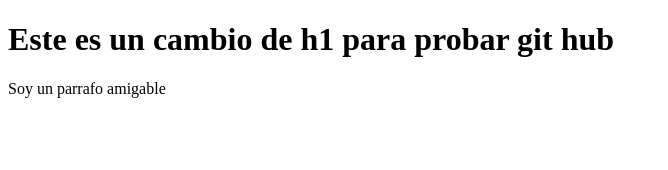
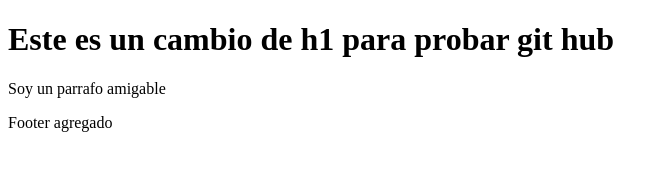
Before and after one commit to visforvioleta/repo-prueba2610, a plain HTML site: page index.html in a window 1280 px wide. Shown: the whole page, without its empty margins (0-668 px from the left). Drawn offline with Linux system fonts and the light colour scheme.

Commit message:
Mas cuerpo

```diff
--- a/index.html
+++ b/index.html
@@ -8,5 +8,8 @@
 <body>
     <h1>Este es un cambio de h1 para probar git hub</h1>
     <p>Soy un parrafo amigable </p>
+    <footer>
+        <p>Footer agregado</p>
+    </footer>
 </body>
 </html>
```
